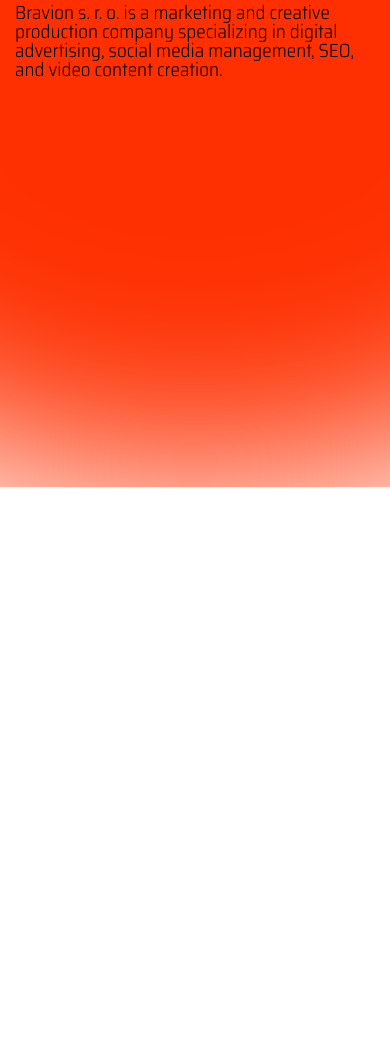
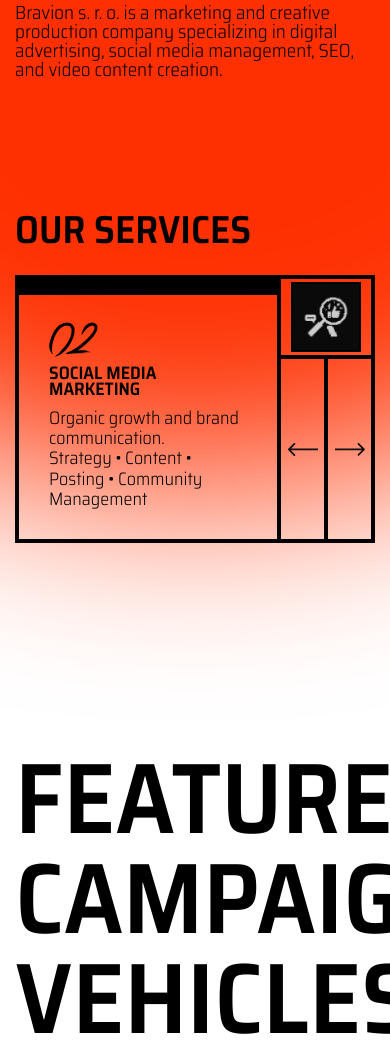
Before and after one commit to yashchenkops/premium-vehicle, a website built with Vite: page index.html in a window 390 px wide. Shown: the part 1481-2532 px from the top of the page. Before the commit the page ends 1968 px from the top, so only its background shows below. Built offline with nearby package versions, Linux system fonts and the light colour scheme.

```diff
--- a/index.html
+++ b/index.html
@@ -160,7 +160,7 @@
           </div>
         </div>
       </section>
-      <!-- <section class="services" id="services">
+      <section class="services" id="services">
         <div class="section__container">
           <h2 class="services__title">Our Services</h2>
           <div class="swiper" id="servicesSlider">
@@ -338,8 +338,8 @@
             </div>
           </div>
         </div>
-      </section> -->
-      <!-- <section class="featured" id="featured">
+      </section>
+      <section class="featured" id="featured">
         <div class="section__container">
           <h2 class="featured__title">
             Featured Campaign
@@ -374,7 +374,7 @@
             </div>
           </div>
         </div>
-      </section> -->
+      </section>
       <!-- <section class="contact" id="contact">
         <div class="section__container">
           <div class="contact__wrapper">
--- a/src/scripts/index.js
+++ b/src/scripts/index.js
@@ -9,7 +9,7 @@
 document.addEventListener('DOMContentLoaded', () => {
   burgerMenuOpen();
   sectionAboutCarAnimationInit();
-  // servicesSlider();
+  servicesSlider();
   // featuredSlider();
   AOS.init({
     once: true,
--- a/src/styles/sections/_about-us.scss
+++ b/src/styles/sections/_about-us.scss
@@ -77,6 +77,10 @@
     font-size: 32px;
     max-width: 560px;
   }
+
+  .about__info {
+    padding-bottom: 120px;
+  }
 }
 
 @media (max-width: 768px) {
--- a/src/styles/sections/_services.scss
+++ b/src/styles/sections/_services.scss
@@ -8,7 +8,7 @@
 
 .services__title {
   font-weight: 600;
-  font-size: 100px;
+  font-size: clamp(38px, 10vw, 100px);
   text-transform: uppercase;
   margin-bottom: 40px;
 }
@@ -97,3 +97,90 @@
     }
   }
 }
+
+@media (max-width: 1024px) {
+  .services {
+    margin-bottom: 200px;
+  }
+
+  .slide__info-number {
+    position: static;
+    font-size: 50px;
+  }
+
+  .slide__info-message {
+    font-size: 32px;
+  }
+
+  .slide__info {
+    padding: 60px;
+  }
+
+  .slide__aside-logo {
+    width: 225px;
+    height: 200px;
+
+    img {
+      width: 100px;
+    }
+  }
+
+  .services__slider-prev, .services__slider-next {
+    padding: 20px 10px;
+
+    svg {
+      width: 70%;
+    }
+  }
+}
+
+@media (max-width: 768px) {
+  .services {
+    margin-bottom: 80px;
+    padding-top: 40px;
+  }
+
+  .services__title {
+    margin-bottom: 15px;
+  }
+
+  .slide__info-number {
+    font-size: 20px;
+  }
+
+  .slide__info-title {
+    font-size: 18px;
+  }
+
+  .slide__info-message {
+    font-size: 18px;
+  }
+
+  .slide__info {
+    padding: 30px;
+  }
+
+  .slide__aside-logo {
+    width: 120px;
+    height: 150px;
+
+    img {
+      width: 70px;
+    }
+  }
+
+  .services__slider-prev, .services__slider-next {
+    padding: 10px 0;
+
+    svg {
+      width: 30px;
+    }
+  }
+}
+
+@media (max-width: 768px) {
+  .slide__aside-logo {
+    width: 90px;
+    height: 80px;
+  }
+}
```
